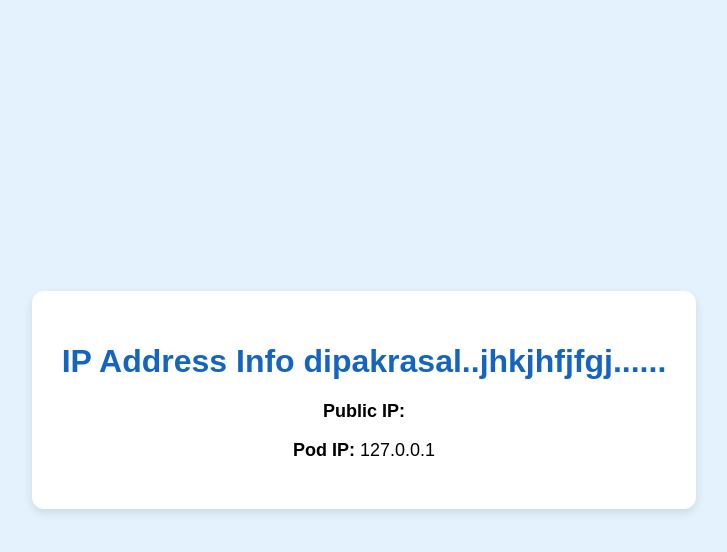
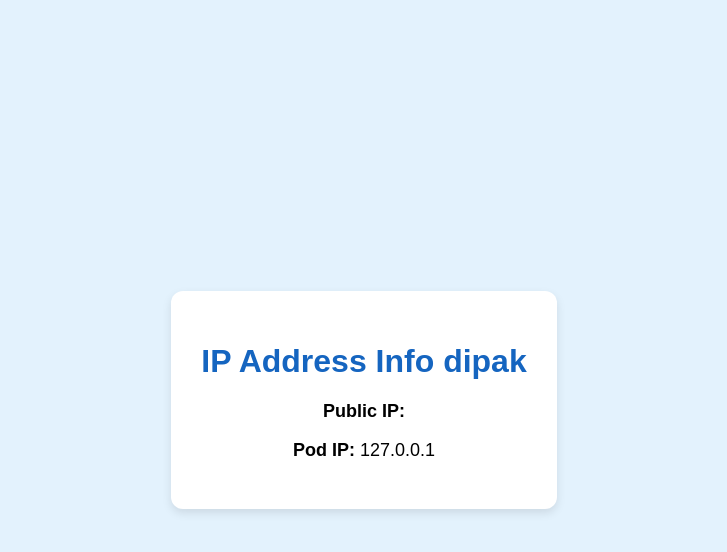
Before and after one commit to dipakrasal2009/testing, a Flask app: page / in a window 1280 px wide. Shown: the top 552 px of the page, without its empty margins (276-1003 px from the left). Run offline with Flask 3, Linux system fonts and the light colour scheme; data that the repository does not hold is empty.

Commit message:
change the application

```diff
--- a/templates/index.html
+++ b/templates/index.html
@@ -31,7 +31,7 @@
 </head>
 <body>
   <div class="container">
-    <h1>IP Address Info dipakrasal..jhkjhfjfgj......</h1>
+    <h1>IP Address Info dipak</h1>
     <p><strong>Public IP:</strong> <span id="public-ip">Loading...</span></p>
     <p><strong>Pod IP:</strong> <span id="pod-ip">Loading...</span></p>
   </div>
```
